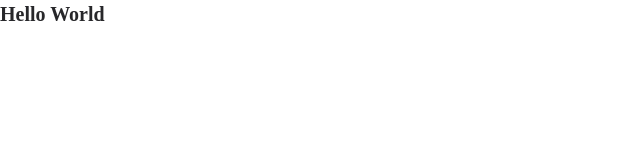
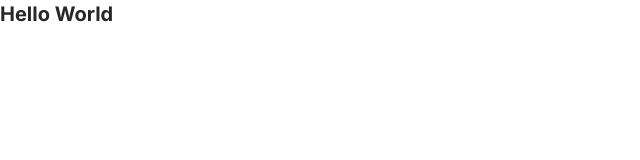
Before and after one commit to LFeli/devStore., a Next.js app: page / in a window 1280 px wide. Shown: the top 160 px of the page, without its empty margins (0-640 px from the left). Built offline with nearby package versions, Linux system fonts and the light colour scheme.

Commit message:
:bug: fix: Fixed bug for not show Inter fornt in the project

```diff
--- a/src/app/layout.tsx
+++ b/src/app/layout.tsx
@@ -3,7 +3,10 @@ import './globals.css'
 import type { Metadata } from 'next'
 import { Inter } from 'next/font/google'
 
-const inter = Inter({ subsets: ['latin'], variable: '--font-inter' })
+const inter = Inter({
+  subsets: ['latin'],
+  variable: '--font-inter',
+})
 
 export const metadata: Metadata = {
   title: 'devStore.',
@@ -15,8 +18,10 @@ export default function RootLayout({
   children: React.ReactNode
 }>) {
   return (
-    <html lang="en">
-      <body className={`${inter.variable} antialiased`}>{children}</body>
+    <html lang="pt-BR">
+      <body className={`${inter.variable} font-sans antialiased`}>
+        {children}
+      </body>
     </html>
   )
 }
```
